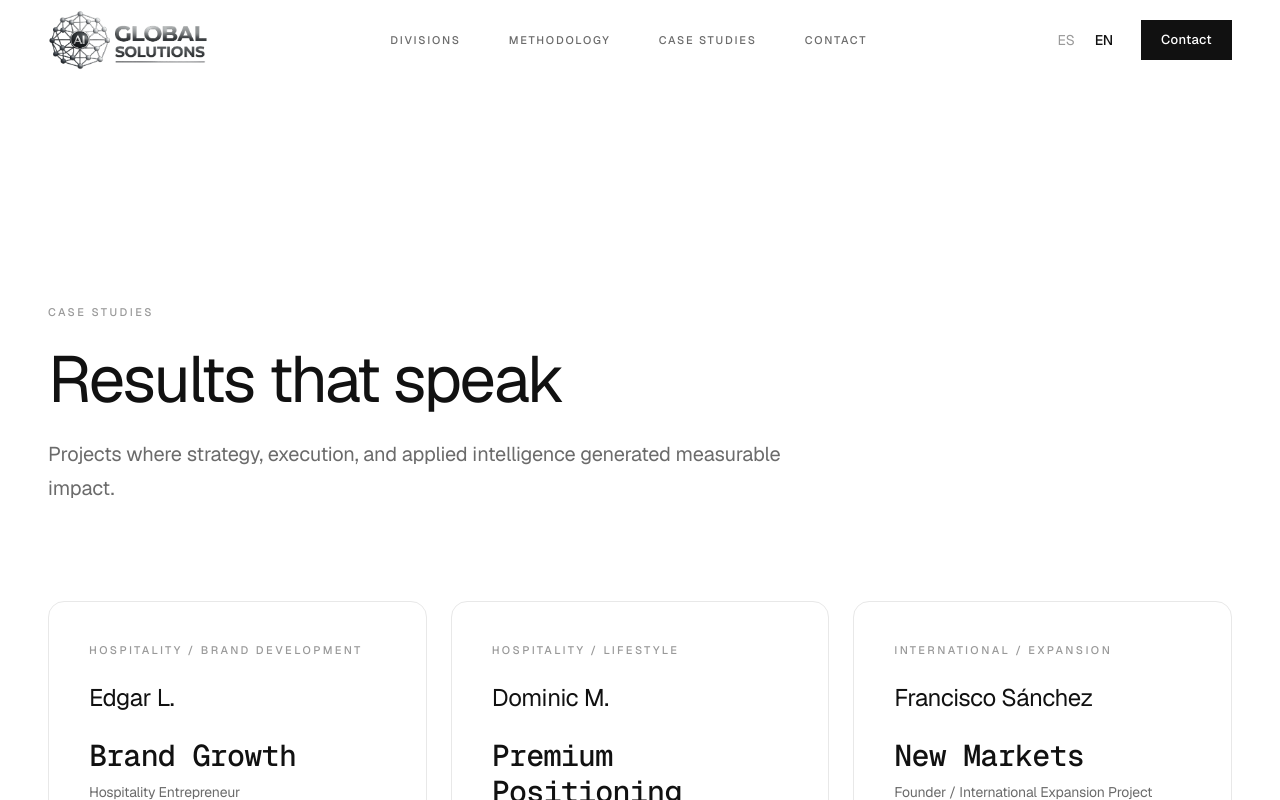
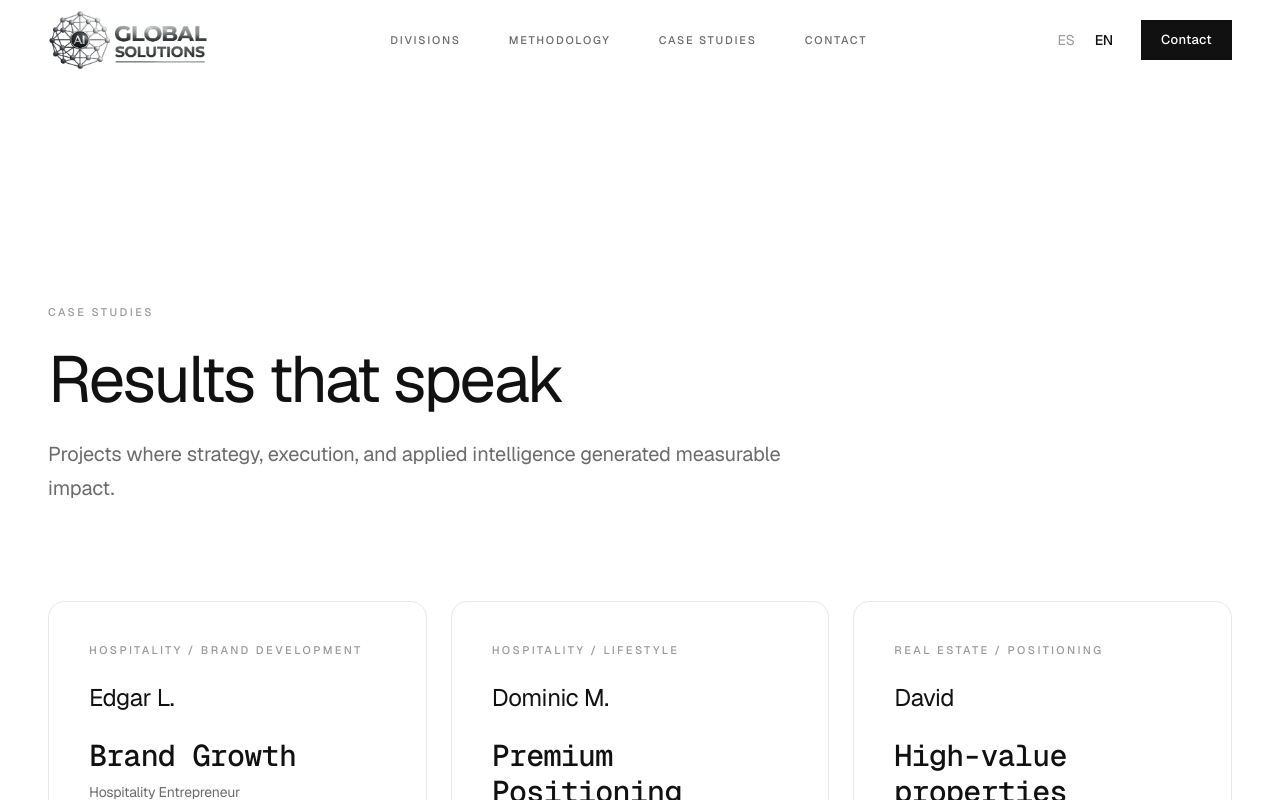
Before and after one commit to tomasfrancisfarina-hub/globalsolutions, a Next.js app: page /en/case-studies in a window 1280 px wide. Shown: the top 800 px of the page. Built offline with nearby package versions, Linux system fonts and the light colour scheme; no server answers.

Commit message:
Replace Francisco case study with David real estate case
Co-authored-by: Cursor <cursoragent@cursor.com>

```diff
--- a/components/case-studies/case-studies-index.tsx
+++ b/components/case-studies/case-studies-index.tsx
@@ -12,6 +12,8 @@ interface CaseStudyCardProps {
 }
 
 export function CaseStudyCard({ caseStudy, locale, viewLabel }: CaseStudyCardProps) {
+  const highlight = caseStudy.teaser ?? caseStudy.results[0];
+
   return (
     <Link
       href={localizedPath(`/case-studies/${caseStudy.slug}`, locale)}
@@ -26,13 +28,13 @@ export function CaseStudyCard({ caseStudy, locale, viewLabel }: CaseStudyCardPro
       <Heading as="h3" size="h3" className="mt-6">
         {caseStudy.client}
       </Heading>
-      {caseStudy.results[0] && (
+      {highlight && (
         <p className="mt-6 break-words font-mono text-2xl font-medium tracking-tight sm:text-3xl">
-          {caseStudy.results[0].value}
+          {highlight.value}
         </p>
       )}
-      {caseStudy.results[0] && (
-        <p className="mt-2 text-sm text-muted">{caseStudy.results[0].label}</p>
+      {highlight && (
+        <p className="mt-2 text-sm text-muted">{highlight.label}</p>
       )}
       <span className="mt-8 inline-block text-sm text-subtle transition-colors duration-300 group-hover:text-foreground">
         {viewLabel} →
--- a/content/locales/en/case-studies/index.ts
+++ b/content/locales/en/case-studies/index.ts
@@ -50,27 +50,44 @@ export const dominicM: CaseStudy = {
   },
 };
 
-export const franciscoSanchez: CaseStudy = {
-  id: "francisco-sanchez",
-  slug: "francisco-sanchez",
-  client: "Francisco Sánchez",
-  industry: "International / Expansion",
-  divisionId: "international-expansion",
+export const david: CaseStudy = {
+  id: "david",
+  slug: "david",
+  client: "David",
+  industry: "Real Estate / Positioning",
+  divisionId: "real-estate-hospitality",
   challenge:
-    "An international expansion project needed to prepare entry into new markets with solid foundations and clear positioning.",
+    "A new real estate proposition needed to build a solid, professional digital presence capable of positioning itself in the premium segment and generating trust among both property owners and international buyers.",
   approach:
-    "Growth strategy and execution support designed to prepare international expansion, improve positioning and create scalable business foundations.",
+    "We developed a web platform focused on positioning, presenting high-value properties, and capturing new real estate opportunities. The strategy connected web development, premium branding, and a commercial focus to turn digital presence into a real growth tool.",
   results: [
-    { value: "New Markets", label: "Founder / International Expansion Project" },
-    { value: "Positioning", label: "Clearer focus in target markets" },
-    { value: "Scale", label: "Scalable business foundations" },
+    {
+      value: "High-value property acquisition",
+      label: "Incorporation of properties valued at several million euros",
+    },
+    {
+      value: "Positioning",
+      label: "Digital presence aligned with the premium real estate market",
+    },
+    {
+      value: "Web development",
+      label: "Platform ready to present assets and generate new opportunities",
+    },
   ],
+  teaser: {
+    value: "High-value properties",
+    label:
+      "Web development and positioning to capture properties worth several million euros",
+  },
   featured: true,
   locale: "en",
   status: "published",
   seo: {
-    title: "Case Study — Francisco Sánchez · International Expansion",
+    title: "Case Study — David · Real Estate and Positioning",
     description:
-      "Growth strategy and execution support to prepare international expansion.",
+      "Web development and positioning strategy focused on capturing and presenting real estate properties worth several million euros.",
+    ogTitle: "David — Real Estate and Positioning",
+    ogDescription:
+      "A premium digital presence designed to capture high-value properties and generate new real estate opportunities.",
   },
 };
--- a/content/locales/es/case-studies/index.ts
+++ b/content/locales/es/case-studies/index.ts
@@ -50,27 +50,44 @@ export const dominicM: CaseStudy = {
   },
 };
 
-export const franciscoSanchez: CaseStudy = {
-  id: "francisco-sanchez",
-  slug: "francisco-sanchez",
-  client: "Francisco Sánchez",
-  industry: "Internacional / Expansión",
-  divisionId: "international-expansion",
+export const david: CaseStudy = {
+  id: "david",
+  slug: "david",
+  client: "David",
+  industry: "Real Estate / Posicionamiento",
+  divisionId: "real-estate-hospitality",
   challenge:
-    "Un proyecto de expansión internacional necesitaba preparar la entrada a nuevos mercados con bases sólidas y un posicionamiento claro.",
+    "Una nueva propuesta inmobiliaria necesitaba construir una presencia digital sólida y profesional, capaz de posicionarse en el segmento premium y generar confianza tanto entre propietarios como entre compradores internacionales.",
   approach:
-    "Estrategia de crecimiento y apoyo en la ejecución diseñados para preparar la expansión internacional, mejorar el posicionamiento y crear bases de negocio escalables.",
+    "Desarrollamos una plataforma web orientada al posicionamiento, la presentación de propiedades de alto valor y la captación de nuevas oportunidades inmobiliarias. La estrategia conectó desarrollo web, imagen premium y enfoque comercial para convertir la presencia digital en una herramienta real de crecimiento.",
   results: [
-    { value: "Nuevos mercados", label: "Fundador / Proyecto de expansión internacional" },
-    { value: "Posicionamiento", label: "Mayor claridad en mercados objetivo" },
-    { value: "Escala", label: "Bases de negocio preparadas para crecer" },
+    {
+      value: "Captación de propiedades de alto valor",
+      label: "Incorporación de propiedades valoradas en varios millones de euros",
+    },
+    {
+      value: "Posicionamiento",
+      label: "Presencia digital alineada con el mercado inmobiliario premium",
+    },
+    {
+      value: "Desarrollo web",
+      label: "Plataforma preparada para presentar activos y generar nuevas oportunidades",
+    },
   ],
+  teaser: {
+    value: "Propiedades de alto valor",
+    label:
+      "Desarrollo web y posicionamiento para captar propiedades de varios millones de euros",
+  },
   featured: true,
   locale: "es",
   status: "published",
   seo: {
-    title: "Caso de éxito — Francisco Sánchez · Expansión Internacional",
+    title: "Caso de éxito — David · Real Estate y Posicionamiento",
     description:
-      "Estrategia de crecimiento y ejecución para preparar la expansión internacional.",
+      "Desarrollo web y estrategia de posicionamiento orientados a la captación y presentación de propiedades inmobiliarias de varios millones de euros.",
+    ogTitle: "David — Real Estate y Posicionamiento",
+    ogDescription:
+      "Una presencia digital premium diseñada para captar propiedades de alto valor y generar nuevas oportunidades inmobiliarias.",
   },
 };
--- a/content/registry/case-studies.registry.ts
+++ b/content/registry/case-studies.registry.ts
@@ -7,18 +7,18 @@ import type { CaseStudy, CaseStudySummary, Locale } from "@/types";
 import {
   edgarL as edgarLEs,
   dominicM as dominicMEs,
-  franciscoSanchez as franciscoSanchezEs,
+  david as davidEs,
 } from "@/content/locales/es/case-studies/index";
 
 import {
   edgarL as edgarLEn,
   dominicM as dominicMEn,
-  franciscoSanchez as franciscoSanchezEn,
+  david as davidEn,
 } from "@/content/locales/en/case-studies/index";
 
 const byLocale: Record<Locale, CaseStudy[]> = {
-  es: [edgarLEs, dominicMEs, franciscoSanchezEs],
-  en: [edgarLEn, dominicMEn, franciscoSanchezEn],
+  es: [edgarLEs, dominicMEs, davidEs],
+  en: [edgarLEn, dominicMEn, davidEn],
 };
 
 export function getAllCaseStudies(locale: Locale): CaseStudy[] {
@@ -35,7 +35,7 @@ export function getCaseStudyBySlug(slug: string, locale: Locale): CaseStudy | un
 
 export function getCaseStudySummaries(locale: Locale): CaseStudySummary[] {
   return getAllCaseStudies(locale).map(
-    ({ id, slug, client, industry, divisionId, featured, results, status }) => ({
+    ({ id, slug, client, industry, divisionId, featured, results, teaser, status }) => ({
       id,
       slug,
       client,
@@ -43,6 +43,7 @@ export function getCaseStudySummaries(locale: Locale): CaseStudySummary[] {
       divisionId,
       featured,
       results,
+      teaser,
       status,
     }),
   );
--- a/lib/seo/metadata.ts
+++ b/lib/seo/metadata.ts
@@ -92,6 +92,9 @@ export function createSeoMetadata({
   const fullTitle = seoConfig.seoTitleTemplate.replace("%s", seo.title);
   const robots = globalRobots(getContentRobots(contentStatus, seo.noIndex));
 
+  const ogTitle = seo.ogTitle ?? fullTitle;
+  const ogDescription = seo.ogDescription ?? seo.description;
+
   return {
     title: fullTitle,
     description: seo.description,
@@ -99,15 +102,15 @@ export function createSeoMetadata({
     metadataBase: new URL(siteConfig.url),
     alternates: buildAlternates({ path, locale }),
     openGraph: {
-      title: fullTitle,
-      description: seo.description,
+      title: ogTitle,
+      description: ogDescription,
       url: `${siteConfig.url}${localizedPath(path, locale)}`,
       siteName: siteConfig.name,
       locale: locale === "es" ? "es_ES" : "en_US",
       type,
       ...(seo.ogImage && { images: [{ url: seo.ogImage }] }),
     },
-    twitter: { card: "summary_large_image", title: fullTitle, description: seo.description },
+    twitter: { card: "summary_large_image", title: ogTitle, description: ogDescription },
     robots,
   };
 }
--- a/types/case-study.ts
+++ b/types/case-study.ts
@@ -18,12 +18,16 @@ export interface CaseStudy {
   challenge: string;
   approach: string;
   results: Metric[];
+  /** Optional index-card highlight when different from results[0] */
+  teaser?: Metric;
   featured: boolean;
   locale: Locale;
   status: ContentStatus;
   seo: {
     title: string;
     description: string;
+    ogTitle?: string;
+    ogDescription?: string;
   };
 }
 
@@ -35,6 +39,7 @@ export interface CaseStudySummary {
   divisionId: string;
   featured: boolean;
   results: Metric[];
+  teaser?: Metric;
   status: ContentStatus;
 }
 
--- a/types/content.ts
+++ b/types/content.ts
@@ -26,6 +26,10 @@ export interface SeoMetadata {
   markets?: Market[];
   /** Canonical path override */
   canonical?: string;
+  /** Open Graph title override */
+  ogTitle?: string;
+  /** Open Graph description override */
+  ogDescription?: string;
   /** Open Graph image path */
   ogImage?: string;
   /** Prevent indexing (for drafts or SEM test pages) */
```
Also changed, not shown: vercel.json.
